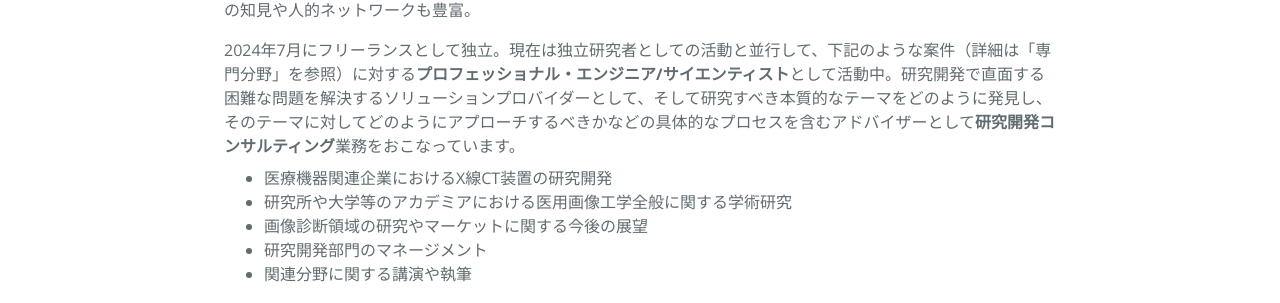
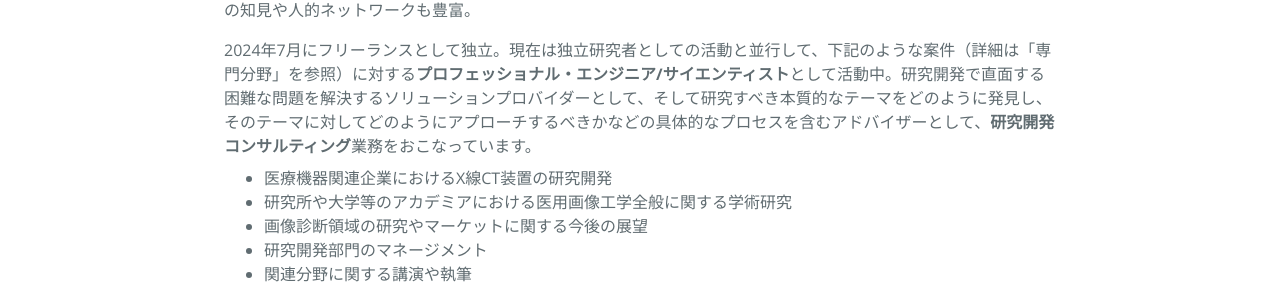
Before and after one commit to toshihide-itoh/toshihide-itoh.github.io, a Jekyll site: the page built from index.md, in a window 1280 px wide. Shown: the part 549-852 px from the top of the page. Built offline with Jekyll 4.4.1, drawn with Linux system fonts in a browser that asks for light colours.

Commit message:
updated messages on the top page.

```diff
--- a/index.md
+++ b/index.md
@@ -24,7 +24,7 @@ layout: page
 
 国内外の企業で**画像診断用X線CT装置**の研究開発業務に30年以上、そして2010年からは海外企業にて世界初の**フォトンカウンティングCT**の研究開発に従事。アカデミア（主に大学の医学部）における学術研究支援を20年以上経験。学術論文・特許・学会や研究会などでの講演・医療雑誌媒体等への執筆も多数。また、医療行政や医療機器業界の知見や人的ネットワークも豊富。
 
-2024年7月にフリーランスとして独立。現在は独立研究者としての活動と並行して、下記のような案件（詳細は「専門分野」を参照）に対する**プロフェッショナル・エンジニア/サイエンティスト**として活動中。研究開発で直面する困難な問題を解決するソリューションプロバイダーとして、そして研究すべき本質的なテーマをどのように発見し、そのテーマに対してどのようにアプローチするべきかなどの具体的なプロセスを含むアドバイザーとして**研究開発コンサルティング**業務をおこなっています。
+2024年7月にフリーランスとして独立。現在は独立研究者としての活動と並行して、下記のような案件（詳細は「専門分野」を参照）に対する**プロフェッショナル・エンジニア/サイエンティスト**として活動中。研究開発で直面する困難な問題を解決するソリューションプロバイダーとして、そして研究すべき本質的なテーマをどのように発見し、そのテーマに対してどのようにアプローチするべきかなどの具体的なプロセスを含むアドバイザーとして、**研究開発コンサルティング**業務をおこなっています。
 
 - 医療機器関連企業におけるX線CT装置の研究開発
 - 研究所や大学等のアカデミアにおける医用画像工学全般に関する学術研究
```
